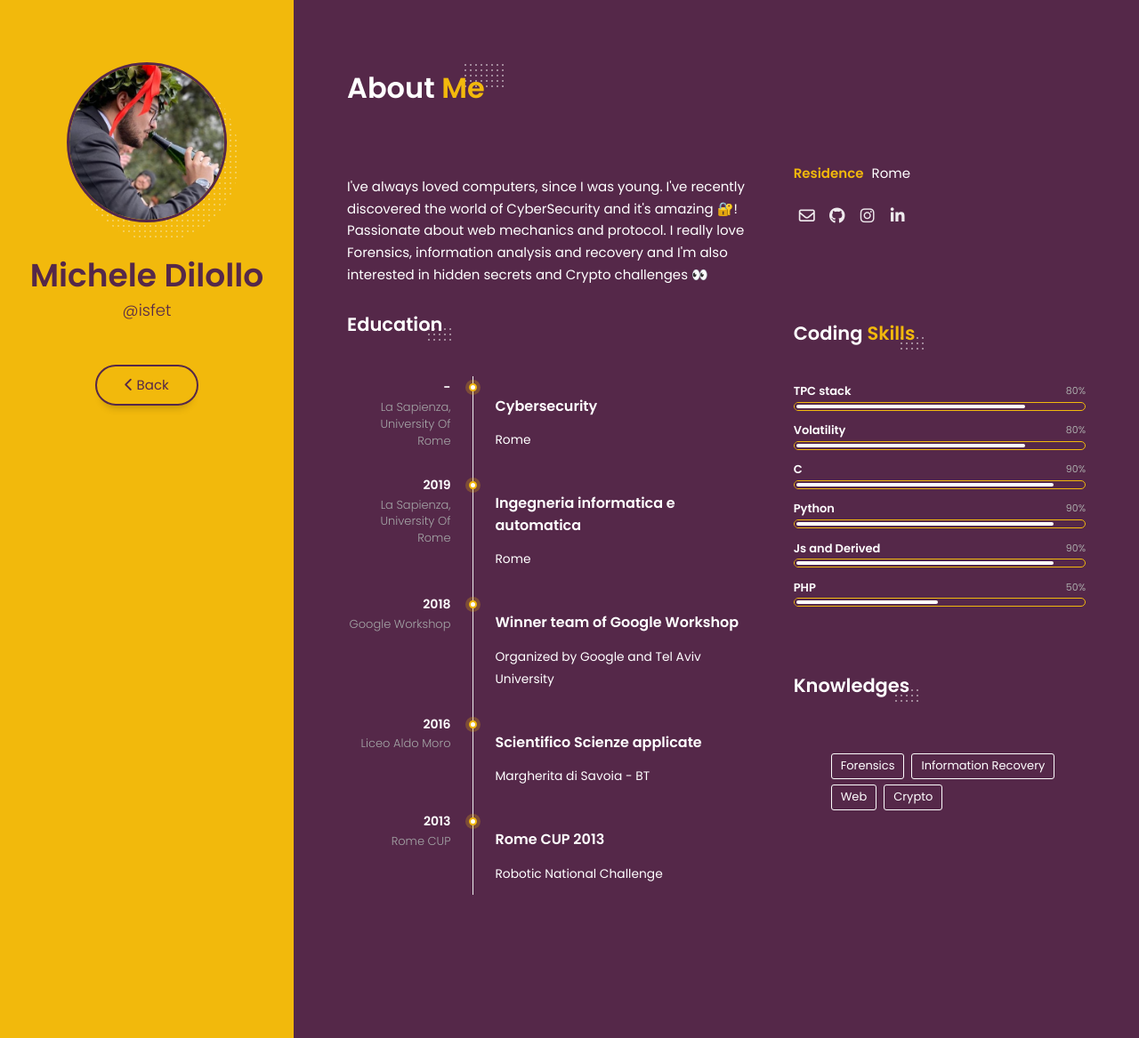
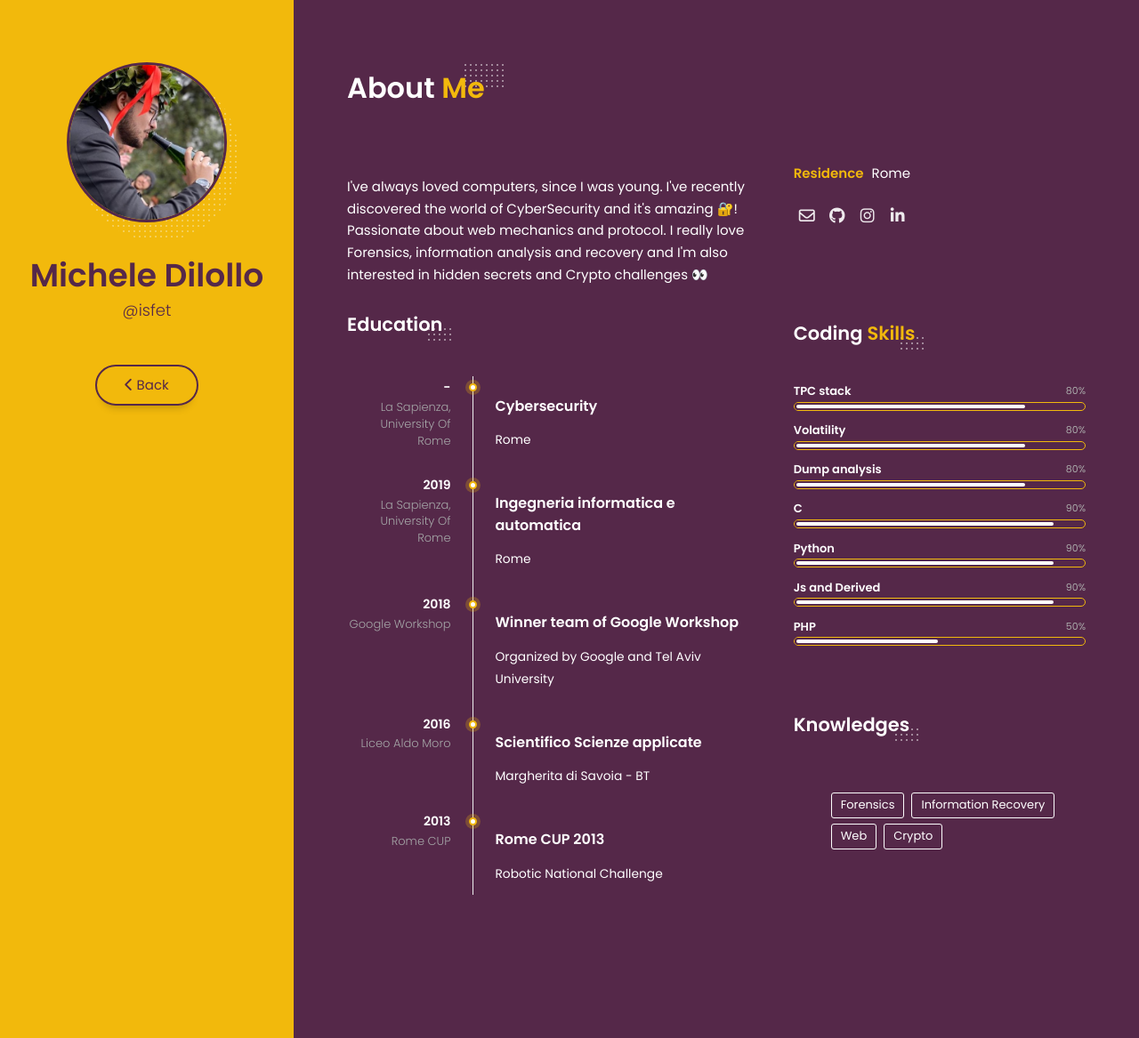
Before and after one commit to HACKappatoi/HACKappatoi.github.io, a Jekyll site: the page built from isfet_cv.md, in a window 1280 px wide. Shown: the whole page at 89% size. Built offline with Jekyll 4.4.1, drawn with Linux system fonts in a browser that asks for light colours; nearby versions of some CDN libraries.

Commit message:
Update isfet_cv.md

```diff
--- a/isfet_cv.md
+++ b/isfet_cv.md
@@ -44,6 +44,9 @@ skills: [
           , percentage: 80
           },
           { name: Volatility
+          , percentage: 80
+          },
+          { name: Dump analysis
           , percentage: 80
           },
           { name: C
```
